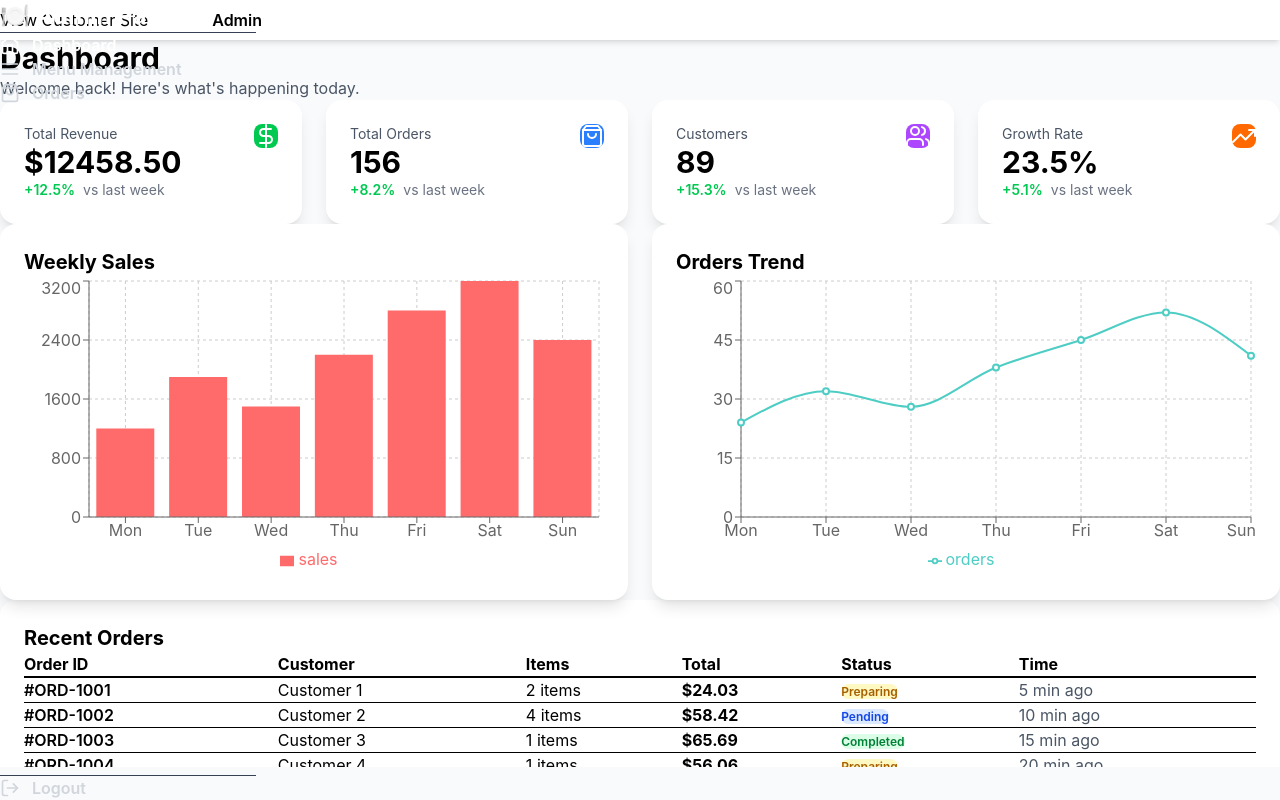
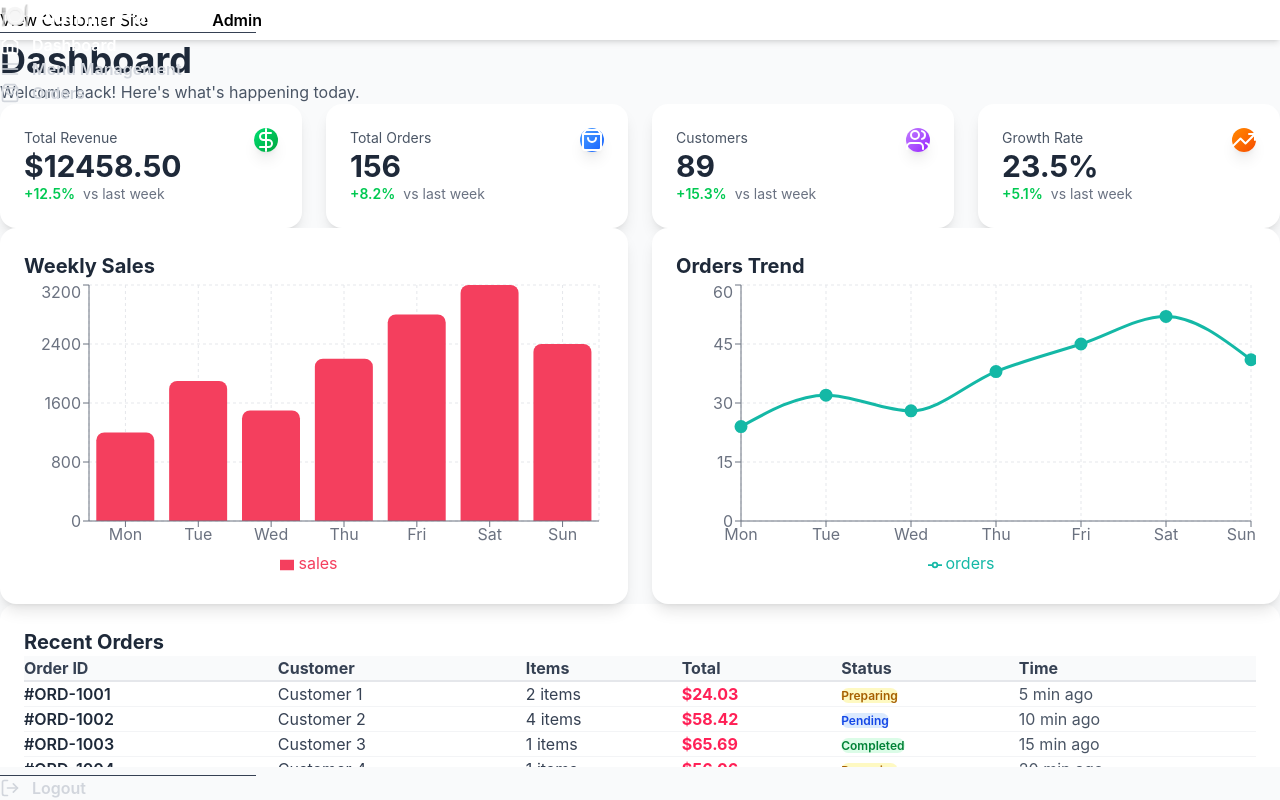
Before and after one commit to SunilBaghel002/Rest_Demo, a React (Vite) app in the folder client/: page /admin/dashboard in a window 1280 px wide. Built offline with nearby package versions, Linux system fonts and the light colour scheme.

Commit message:
Update Dashboard.jsx

```diff
--- a/client/src/pages/admin/Dashboard.jsx
+++ b/client/src/pages/admin/Dashboard.jsx
@@ -1,17 +1,34 @@
-import React, { useState, useEffect } from 'react';
-import { FiDollarSign, FiShoppingBag, FiUsers, FiTrendingUp } from 'react-icons/fi';
-import { BarChart, Bar, LineChart, Line, XAxis, YAxis, CartesianGrid, Tooltip, Legend, ResponsiveContainer } from 'recharts';
-import { analyticsAPI } from '../../services/api';
+import React, { useState, useEffect } from "react";
+import {
+  FiDollarSign,
+  FiShoppingBag,
+  FiUsers,
+  FiTrendingUp,
+} from "react-icons/fi";
+import {
+  BarChart,
+  Bar,
+  LineChart,
+  Line,
+  XAxis,
+  YAxis,
+  CartesianGrid,
+  Tooltip,
+  Legend,
+  ResponsiveContainer,
+} from "recharts";
+import { analyticsAPI } from "../../services/api";
 
 const Dashboard = () => {
   const [stats, setStats] = useState({
     totalRevenue: 0,
     totalOrders: 0,
     totalCustomers: 0,
-    growthRate: 0
+    growthRate: 0,
   });
 
   const [salesData, setSalesData] = useState([]);
+  const [loading, setLoading] = useState(true);
 
   useEffect(() => {
     fetchDashboardData();
@@ -19,151 +36,248 @@ const Dashboard = () => {
 
   const fetchDashboardData = async () => {
     try {
+      setLoading(true);
       const response = await analyticsAPI.getDashboard();
-      setStats(response.data.stats);
-      setSalesData(response.data.salesData);
+
+      // ✅ Fixed: Properly handle the response structure
+      if (response.data && response.data.data) {
+        setStats(
+          response.data.data.stats || {
+            totalRevenue: 0,
+            totalOrders: 0,
+            totalCustomers: 0,
+            growthRate: 0,
+          }
+        );
+        setSalesData(response.data.data.salesData || []);
+      } else {
+        throw new Error("Invalid response structure");
+      }
     } catch (error) {
-      // Mock data for demo
+      console.error("Failed to fetch dashboard data:", error);
+      // Mock data for demo when API fails
       setStats({
-        totalRevenue: 12458.50,
+        totalRevenue: 12458.5,
         totalOrders: 156,
         totalCustomers: 89,
-        growthRate: 23.5
+        growthRate: 23.5,
       });
 
       setSalesData([
-        { day: 'Mon', sales: 1200, orders: 24 },
-        { day: 'Tue', sales: 1900, orders: 32 },
-        { day: 'Wed', sales: 1500, orders: 28 },
-        { day: 'Thu', sales: 2200, orders: 38 },
-        { day: 'Fri', sales: 2800, orders: 45 },
-        { day: 'Sat', sales: 3200, orders: 52 },
-        { day: 'Sun', sales: 2400, orders: 41 },
+        { day: "Mon", sales: 1200, orders: 24 },
+        { day: "Tue", sales: 1900, orders: 32 },
+        { day: "Wed", sales: 1500, orders: 28 },
+        { day: "Thu", sales: 2200, orders: 38 },
+        { day: "Fri", sales: 2800, orders: 45 },
+        { day: "Sat", sales: 3200, orders: 52 },
+        { day: "Sun", sales: 2400, orders: 41 },
       ]);
+    } finally {
+      setLoading(false);
     }
   };
 
+  // ✅ Use optional chaining to prevent errors
   const statCards = [
     {
-      title: 'Total Revenue',
-      value: `$${stats.totalRevenue.toFixed(2)}`,
+      title: "Total Revenue",
+      value: `$${(stats?.totalRevenue || 0).toFixed(2)}`,
       icon: FiDollarSign,
-      color: 'bg-green-500',
-      change: '+12.5%'
+      color: "bg-gradient-to-br from-green-400 to-green-600",
+      change: "+12.5%",
     },
     {
-      title: 'Total Orders',
-      value: stats.totalOrders,
+      title: "Total Orders",
+      value: stats?.totalOrders || 0,
       icon: FiShoppingBag,
-      color: 'bg-blue-500',
-      change: '+8.2%'
+      color: "bg-gradient-to-br from-blue-400 to-blue-600",
+      change: "+8.2%",
     },
     {
-      title: 'Customers',
-      value: stats.totalCustomers,
+      title: "Customers",
+      value: stats?.totalCustomers || 0,
       icon: FiUsers,
-      color: 'bg-purple-500',
-      change: '+15.3%'
+      color: "bg-gradient-to-br from-purple-400 to-purple-600",
+      change: "+15.3%",
     },
     {
-      title: 'Growth Rate',
-      value: `${stats.growthRate}%`,
+      title: "Growth Rate",
+      value: `${(stats?.growthRate || 0).toFixed(1)}%`,
       icon: FiTrendingUp,
-      color: 'bg-orange-500',
-      change: '+5.1%'
+      color: "bg-gradient-to-br from-orange-400 to-orange-600",
+      change: "+5.1%",
     },
   ];
 
   return (
-    <div className="p-8">
-      <div className="mb-8">
-        <h1 className="text-3xl font-bold mb-2">Dashboard</h1>
-        <p className="text-gray-600">Welcome back! Here's what's happening today.</p>
+    <div className="p-4 sm:p-6 lg:p-8 bg-gray-50 min-h-screen">
+      <div className="mb-6 sm:mb-8">
+        <h1 className="text-3xl sm:text-4xl font-bold mb-2 text-gray-800">
+          Dashboard
+        </h1>
+        <p className="text-gray-600">
+          Welcome back! Here's what's happening today.
+        </p>
       </div>
 
       {/* Stats Grid */}
-      <div className="grid grid-cols-1 md:grid-cols-2 lg:grid-cols-4 gap-6 mb-8">
+      {loading ? (
+        <div className="grid grid-cols-1 md:grid-cols-2 lg:grid-cols-4 gap-4 sm:gap-6 mb-6 sm:mb-8">
+          {[...Array(4)].map((_, i) => (
+            <div key={i} className="card animate-pulse">
+              <div className="h-20 bg-gray-200 rounded-lg"></div>
+            </div>
+          ))}
+        </div>
+      ) : (
+        <div className="grid grid-cols-1 md:grid-cols-2 lg:grid-cols-4 gap-4 sm:gap-6 mb-6 sm:mb-8">
           {statCards.map((stat, index) => (
-          <div key={index} className="card">
+            <div
+              key={index}
+              className="card hover:scale-105 transition-transform duration-300"
+            >
               <div className="flex justify-between items-start mb-4">
                 <div>
                   <p className="text-gray-600 text-sm mb-1">{stat.title}</p>
-                <h3 className="text-3xl font-bold">{stat.value}</h3>
+                  <h3 className="text-2xl sm:text-3xl font-bold text-gray-800">
+                    {stat.value}
+                  </h3>
                 </div>
-              <div className={`${stat.color} p-3 rounded-lg`}>
-                <stat.icon className="text-white text-2xl" />
+                <div className={`${stat.color} p-3 rounded-xl shadow-lg`}>
+                  <stat.icon className="text-white text-xl sm:text-2xl" />
                 </div>
               </div>
               <div className="flex items-center gap-2">
-              <span className="text-green-500 text-sm font-semibold">{stat.change}</span>
+                <span className="text-green-500 text-sm font-semibold">
+                  {stat.change}
+                </span>
                 <span className="text-gray-500 text-sm">vs last week</span>
               </div>
             </div>
           ))}
         </div>
+      )}
 
       {/* Charts */}
-      <div className="grid lg:grid-cols-2 gap-6 mb-8">
+      <div className="grid lg:grid-cols-2 gap-4 sm:gap-6 mb-6 sm:mb-8">
         {/* Sales Chart */}
         <div className="card">
-          <h2 className="text-xl font-bold mb-4">Weekly Sales</h2>
+          <h2 className="text-xl font-bold mb-4 text-gray-800">Weekly Sales</h2>
+          {loading ? (
+            <div className="h-[300px] bg-gray-100 rounded-lg animate-pulse"></div>
+          ) : (
             <ResponsiveContainer width="100%" height={300}>
               <BarChart data={salesData}>
-              <CartesianGrid strokeDasharray="3 3" />
-              <XAxis dataKey="day" />
-              <YAxis />
-              <Tooltip />
+                <CartesianGrid strokeDasharray="3 3" stroke="#e5e7eb" />
+                <XAxis dataKey="day" stroke="#6b7280" />
+                <YAxis stroke="#6b7280" />
+                <Tooltip
+                  contentStyle={{
+                    backgroundColor: "#fff",
+                    border: "2px solid #f43f5e",
+                    borderRadius: "12px",
+                    boxShadow: "0 4px 6px -1px rgb(0 0 0 / 0.1)",
+                  }}
+                />
                 <Legend />
-              <Bar dataKey="sales" fill="#FF6B6B" />
+                <Bar dataKey="sales" fill="#f43f5e" radius={[8, 8, 0, 0]} />
               </BarChart>
             </ResponsiveContainer>
+          )}
         </div>
 
         {/* Orders Chart */}
         <div className="card">
-          <h2 className="text-xl font-bold mb-4">Orders Trend</h2>
+          <h2 className="text-xl font-bold mb-4 text-gray-800">Orders Trend</h2>
+          {loading ? (
+            <div className="h-[300px] bg-gray-100 rounded-lg animate-pulse"></div>
+          ) : (
             <ResponsiveContainer width="100%" height={300}>
               <LineChart data={salesData}>
-              <CartesianGrid strokeDasharray="3 3" />
-              <XAxis dataKey="day" />
-              <YAxis />
-              <Tooltip />
+                <CartesianGrid strokeDasharray="3 3" stroke="#e5e7eb" />
+                <XAxis dataKey="day" stroke="#6b7280" />
+                <YAxis stroke="#6b7280" />
+                <Tooltip
+                  contentStyle={{
+                    backgroundColor: "#fff",
+                    border: "2px solid #14b8a6",
+                    borderRadius: "12px",
+                    boxShadow: "0 4px 6px -1px rgb(0 0 0 / 0.1)",
+                  }}
+                />
                 <Legend />
-              <Line type="monotone" dataKey="orders" stroke="#4ECDC4" strokeWidth={2} />
+                <Line
+                  type="monotone"
+                  dataKey="orders"
+                  stroke="#14b8a6"
+                  strokeWidth={3}
+                  dot={{ fill: "#14b8a6", r: 5 }}
+                  activeDot={{ r: 7 }}
+                />
               </LineChart>
             </ResponsiveContainer>
+          )}
         </div>
       </div>
 
       {/* Recent Orders */}
       <div className="card">
-        <h2 className="text-xl font-bold mb-4">Recent Orders</h2>
+        <h2 className="text-xl font-bold mb-4 text-gray-800">Recent Orders</h2>
         <div className="overflow-x-auto">
-          <table className="w-full">
+          <table className="w-full min-w-[600px]">
             <thead>
-              <tr className="border-b-2">
-                <th className="text-left py-3 px-4">Order ID</th>
-                <th className="text-left py-3 px-4">Customer</th>
-                <th className="text-left py-3 px-4">Items</th>
-                <th className="text-left py-3 px-4">Total</th>
-                <th className="text-left py-3 px-4">Status</th>
-                <th className="text-left py-3 px-4">Time</th>
+              <tr className="border-b-2 border-gray-200 bg-gray-50">
+                <th className="text-left py-3 px-4 font-bold text-gray-700">
+                  Order ID
+                </th>
+                <th className="text-left py-3 px-4 font-bold text-gray-700">
+                  Customer
+                </th>
+                <th className="text-left py-3 px-4 font-bold text-gray-700">
+                  Items
+                </th>
+                <th className="text-left py-3 px-4 font-bold text-gray-700">
+                  Total
+                </th>
+                <th className="text-left py-3 px-4 font-bold text-gray-700">
+                  Status
+                </th>
+                <th className="text-left py-3 px-4 font-bold text-gray-700">
+                  Time
+                </th>
               </tr>
             </thead>
             <tbody>
-              {[1, 2, 3, 4, 5].map(i => (
-                <tr key={i} className="border-b hover:bg-gray-50">
-                  <td className="py-3 px-4 font-semibold">#ORD-{1000 + i}</td>
-                  <td className="py-3 px-4">Customer {i}</td>
-                  <td className="py-3 px-4">{Math.floor(Math.random() * 5) + 1} items</td>
-                  <td className="py-3 px-4 font-bold">${(Math.random() * 50 + 20).toFixed(2)}</td>
+              {[1, 2, 3, 4, 5].map((i) => (
+                <tr
+                  key={i}
+                  className="border-b border-gray-100 hover:bg-gray-50 transition-colors"
+                >
+                  <td className="py-3 px-4 font-semibold text-gray-800">
+                    #ORD-{1000 + i}
+                  </td>
+                  <td className="py-3 px-4 text-gray-700">Customer {i}</td>
+                  <td className="py-3 px-4 text-gray-700">
+                    {Math.floor(Math.random() * 5) + 1} items
+                  </td>
+                  <td className="py-3 px-4 font-bold text-rose-500">
+                    ${(Math.random() * 50 + 20).toFixed(2)}
+                  </td>
                   <td className="py-3 px-4">
-                    <span className={`px-3 py-1 rounded-full text-xs font-semibold ${
-                      i % 3 === 0 ? 'bg-green-100 text-green-700' :
-                      i % 3 === 1 ? 'bg-yellow-100 text-yellow-700' :
-                      'bg-blue-100 text-blue-700'
-                    }`}>
-                      {i % 3 === 0 ? 'Completed' : i % 3 === 1 ? 'Preparing' : 'Pending'}
+                    <span
+                      className={`px-3 py-1 rounded-full text-xs font-semibold ${
+                        i % 3 === 0
+                          ? "bg-green-100 text-green-700"
+                          : i % 3 === 1
+                          ? "bg-yellow-100 text-yellow-700"
+                          : "bg-blue-100 text-blue-700"
+                      }`}
+                    >
+                      {i % 3 === 0
+                        ? "Completed"
+                        : i % 3 === 1
+                        ? "Preparing"
+                        : "Pending"}
                     </span>
                   </td>
                   <td className="py-3 px-4 text-gray-600">{i * 5} min ago</td>
```
Lines whose indentation alone changed are shown as unchanged.
